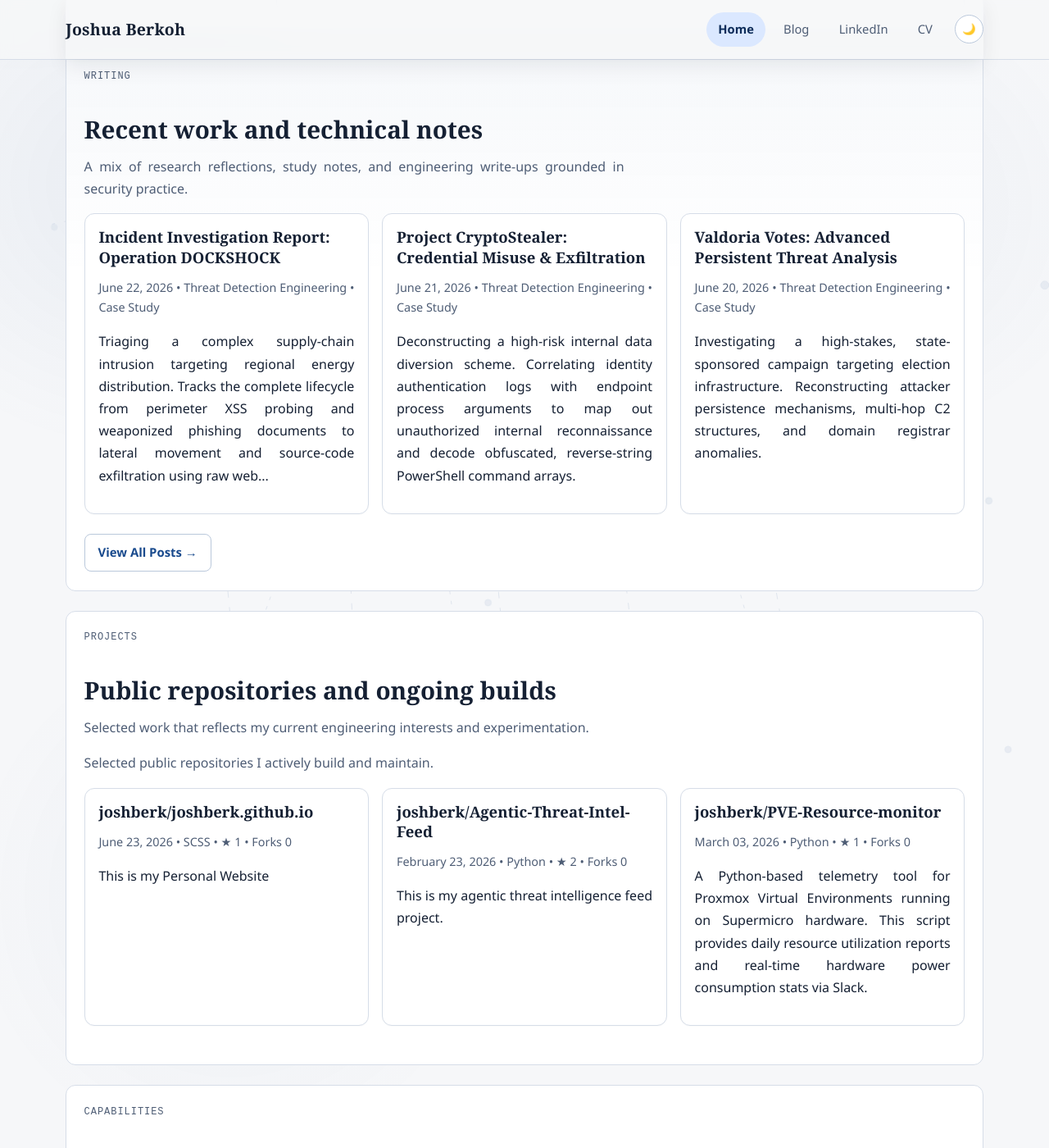
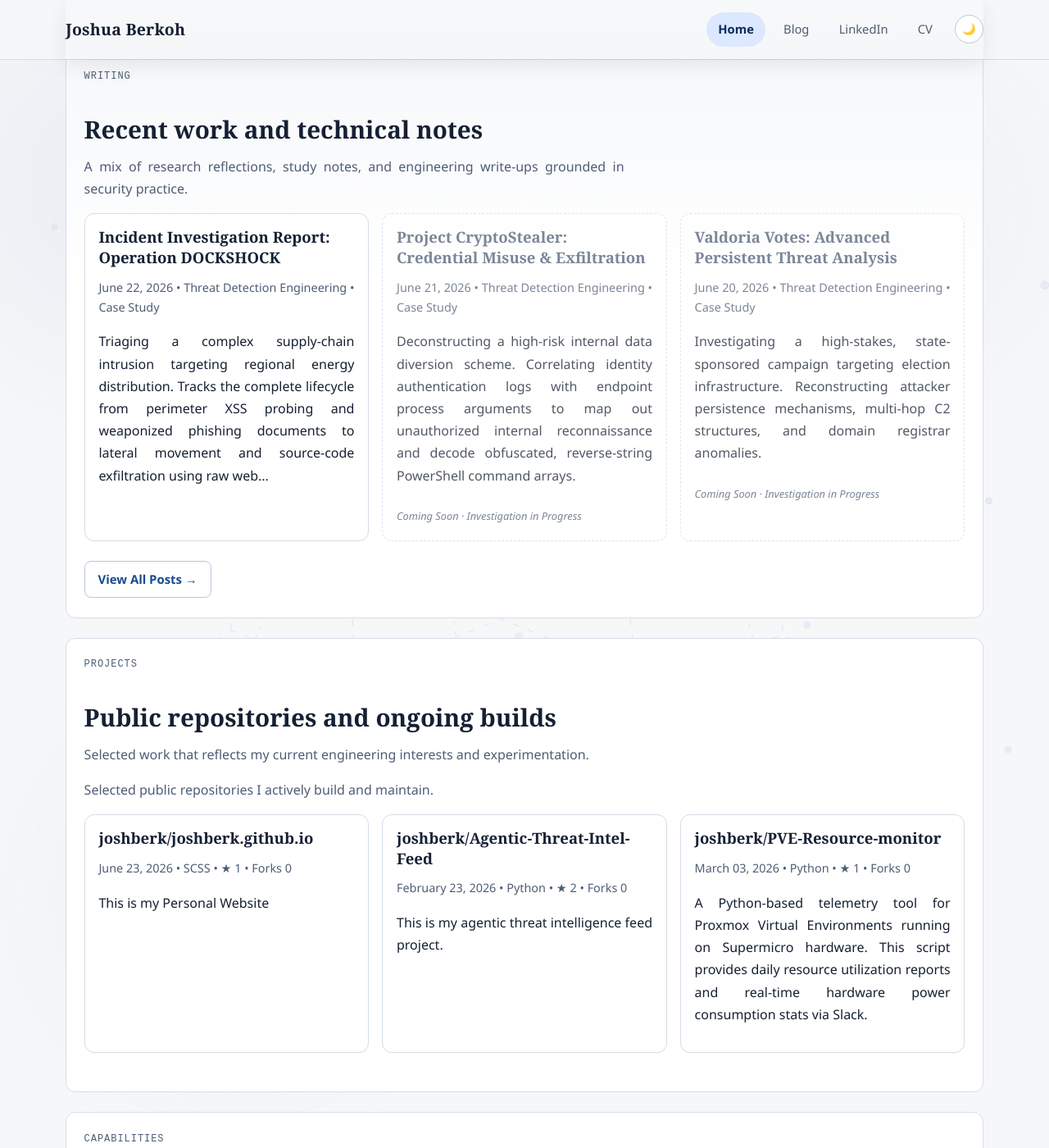
Before and after one commit to joshberk/joshberk.github.io, a Jekyll site: the page built from index.md, in a window 1280 px wide and 1400 px high, scrolled down 1358 px. Shown: the whole window at 82% size. Built offline with Jekyll 4.4.1, drawn with Linux system fonts in a browser that asks for light colours.

Commit message:
fix: align Coming Soon status across blog and home pages
- DOCKSHOCK: drop Coming Soon status so the full report is readable/linked on the blog page, matching the home page; set a real focus tagline
- CryptoStealer (inside-encryptodera): mark Coming Soon / Investigation in Progress with no link on the blog page
- index.md: home "Recent work" loop now respects Coming Soon status (no link plus badge)
- style.scss: add scoped .coming-soon-preview style for the home page badge

Co-Authored-By: Claude Opus 4.8 <noreply@anthropic.com>

```diff
--- a/_posts/2026-06-21-inside-encryptodera.md
+++ b/_posts/2026-06-21-inside-encryptodera.md
@@ -4,7 +4,8 @@ title: "Project CryptoStealer: Credential Misuse & Exfiltration"
 date: 2026-06-21
 categories: [threat-detection, dfir-portfolio]
 tags: [Insider Threat, Data Loss Prevention]
-focus: "Obfuscation Analysis, Identity Logs"
+status: "Coming Soon"
+focus: "Investigation in Progress"
 description: "Deconstructing a high-risk internal data diversion scheme. Correlating identity authentication logs with endpoint process arguments to map out unauthorized internal reconnaissance and decode obfuscated, reverse-string PowerShell command arrays."
 permalink: /blog/inside-encryptodera.html
 type: "Case Study"
--- a/assets/css/style.scss
+++ b/assets/css/style.scss
@@ -532,6 +532,23 @@ summary {
   padding: 1rem 1.05rem;
 }
 
+.post-preview.coming-soon-preview {
+  opacity: 0.74;
+  border-style: dashed;
+
+  h3 {
+    color: var(--text-muted);
+  }
+
+  .coming-soon-badge {
+    display: inline-block;
+    margin-top: 0.6rem;
+    color: var(--text-muted);
+    font-style: italic;
+    font-size: 0.8rem;
+  }
+}
+
 .post-preview:hover,
 .post-card:hover,
 .project-card:hover {
--- a/index.md
+++ b/index.md
@@ -96,14 +96,23 @@ title: Home
 
   <div class="posts-grid">
     {% for post in site.posts limit:3 %}
-      <article class="post-preview">
-        <h3><a href="{{ post.url | relative_url | escape }}">{{ post.title | escape }}</a></h3>
+      <article class="post-preview{% if post.status == 'Coming Soon' %} coming-soon-preview{% endif %}">
+        <h3>
+          {% if post.status == 'Coming Soon' %}
+            {{ post.title | escape }}
+          {% else %}
+            <a href="{{ post.url | relative_url | escape }}">{{ post.title | escape }}</a>
+          {% endif %}
+        </h3>
         <p class="post-meta">
           <time datetime="{{ post.date | date_to_xmlschema }}">{{ post.date | date: "%B %d, %Y" }}</time>
           {% if post.discipline %} • {{ post.discipline | escape }}{% endif %}
           {% if post.type %} • {{ post.type | escape }}{% endif %}
         </p>
         <p>{{ post.description | default: post.excerpt | strip_html | truncatewords: 30 | escape }}</p>
+        {% if post.status == 'Coming Soon' %}
+          <span class="coming-soon-badge">Coming Soon · Investigation in Progress</span>
+        {% endif %}
       </article>
     {% endfor %}
   </div>
```
Also changed, not shown: _posts/2026-06-22-operation-dockshock.md (+1 -2 lines).
